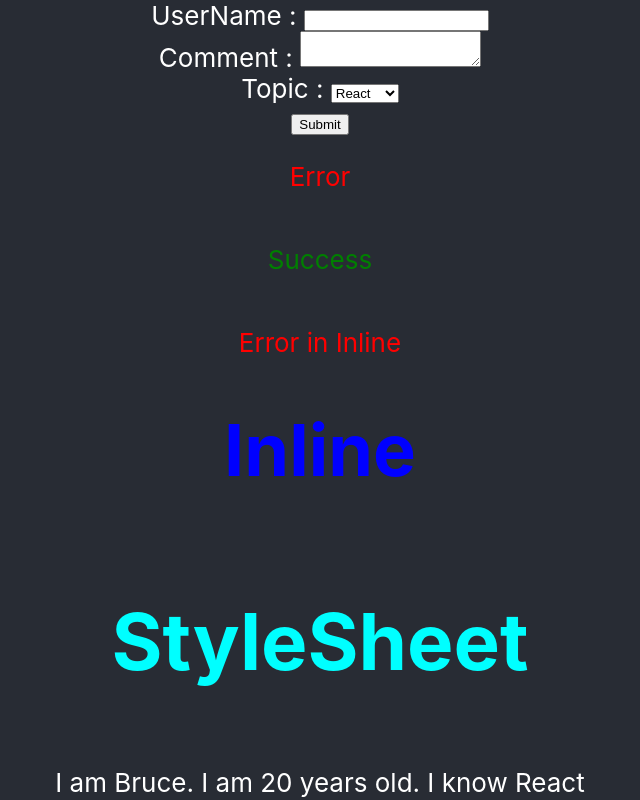
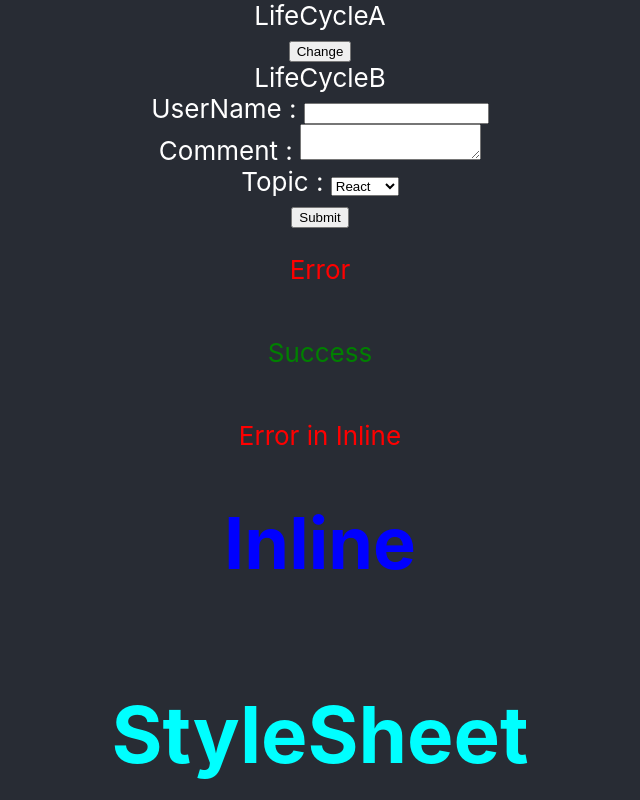
Before and after one commit to Rishav124-hub/ReactPractice, a React (Create React App) app in the folder hello-world/: page / in a window 1280 px wide. Shown: the top 800 px of the page, without its empty margins (320-960 px from the left). Built offline with nearby package versions, Linux system fonts and the light colour scheme.

Commit message:
lifeCycle

```diff
--- a/hello-world/src/App.js
+++ b/hello-world/src/App.js
@@ -18,12 +18,14 @@ import Inline from './Inline';
 import './AppStyle.css';
 import style from './AppStyle.module.css'
 import Form from './Form';
+import LifeCycleA from './LifeCycleA';
 
 class App extends Component{
   render() {
     return (
       <div className="App">
         <header className="App-header">
+          <LifeCycleA></LifeCycleA>
           <Form></Form>
           <p className="error">Error</p>
           <p className={style.success}>Success</p>
--- /dev/null
+++ b/hello-world/src/LifeCycleA.js
@@ -0,0 +1,52 @@
+import React, { Component } from 'react'
+import LifeCycleB from './LifeCycleB';
+
+class LifeCycleA extends Component {
+    constructor(props) {
+        super(props)
+
+        this.state = {
+             message:'Hello Rishav'
+        }
+        console.log('1.0.LifeCycleA constructor');
+    }
+
+    static getDerivedStateFromProps(props,state){
+        console.log("2.1.LifeCycleA getDerivedStateFromProps")
+        return null
+    }
+
+    componentDidMount(){
+        console.log('4.0.LifeCycleA componentDidMount')
+    }
+
+    shouldComponentUpdate(){
+        console.log('0.2.LifeCycleA ShouldComponentUdate')
+        return true
+    }
+    getSnapshotBeforeUpdate(prevProps, prevState){
+        console.log("0.4LifeCycleA getSnapshotBeforeUpdate")
+        return null
+    }
+    componentDidUpdate(prevProps,prevState){
+        console.log("0.5LifeCycleA componentDidUpdate")
+    }
+    changeState=()=>{
+        this.setState({
+            message:'Hii Rishav'
+        })
+    }
+
+    render() {
+        console.log('3.3.LifeCycleA render')
+        return (
+            <div>
+                <div>LifeCycleA</div>
+                <button onClick={this.changeState}>Change</button>
+                <LifeCycleB></LifeCycleB>
+            </div>
+        )
+    }
+}
+
+export default LifeCycleA
--- /dev/null
+++ b/hello-world/src/LifeCycleB.js
@@ -0,0 +1,43 @@
+import React, { Component } from 'react'
+
+class LifeCycleB extends Component {
+    constructor(props) {
+        super(props)
+
+        this.state = {
+             message:'Hello Rishav'
+        }
+        console.log('1.0.LifeCycleB constructor');
+    }
+
+    static getDerivedStateFromProps(props,state){
+        console.log("2.1.LifeCycleB getDerivedStateFromProps")
+        return null
+    }
+
+    componentDidMount(){
+        console.log('4.0.LifeCycleB componentDidMount')
+    }
+
+    shouldComponentUpdate(){
+        console.log('0.2.LifeCycleB ShouldComponentUdate')
+        return true
+    }
+    getSnapshotBeforeUpdate(prevProps, prevState){
+        console.log("0.4LifeCycleB getSnapshotBeforeUpdate")
+        return null
+    }
+    componentDidUpdate(prevProps,prevState){
+        console.log("0.5LifeCycleB componentDidUpdate")
+    }
+    render() {
+        console.log('3.LifeCycleB render')
+        return (
+            <div>
+                LifeCycleB
+            </div>
+        )
+    }
+}
+
+export default LifeCycleB
```
Also changed, not shown: 1 other file (tests, documents, lock files or other folders).
